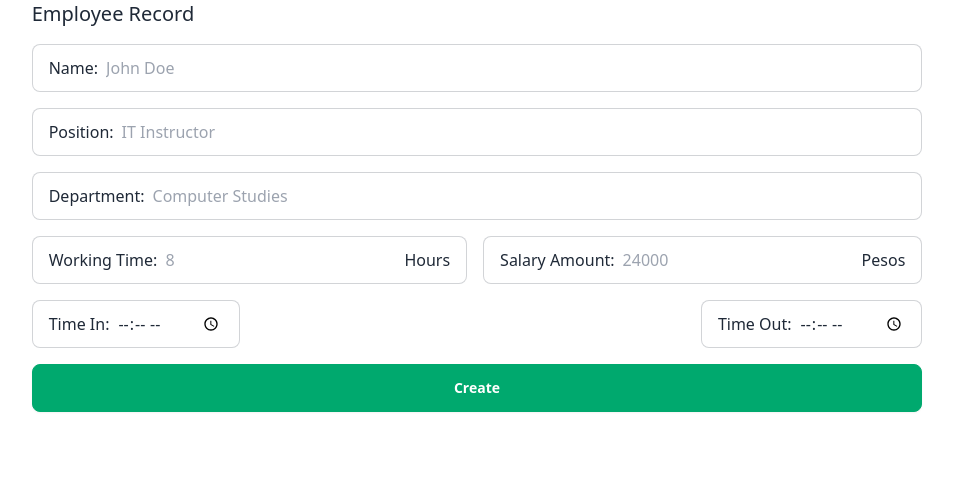
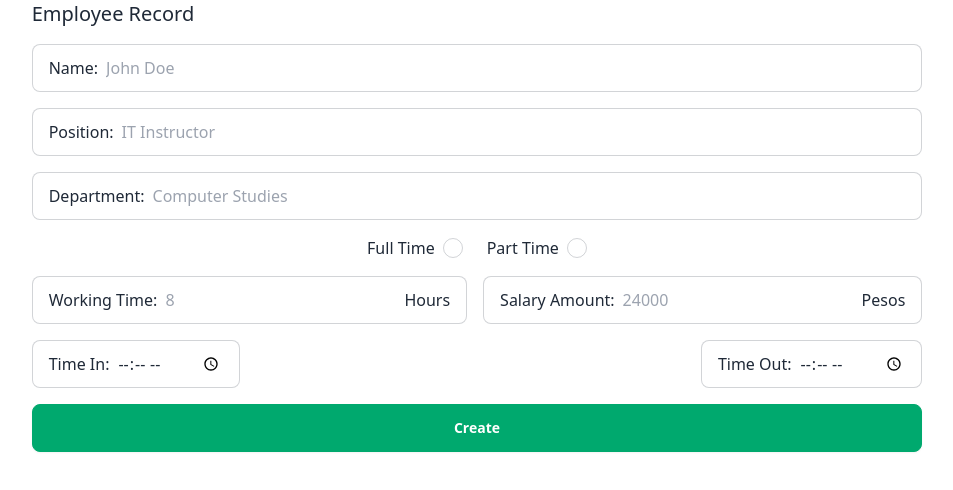
Before and after one commit to JeremyPoliquit/Payroll-System, a React (Vite) app in the folder frontend/: page /employee/create-user in a window 1280 px wide. Shown: the top 490 px of the page, without its empty margins (163-1116 px from the left). Built offline with nearby package versions, Linux system fonts and the light colour scheme.

Commit message:
adding job type full time and part time

```diff
--- a/frontend/src/pages/Clients/CreateEmployee.jsx
+++ b/frontend/src/pages/Clients/CreateEmployee.jsx
@@ -13,12 +13,16 @@ function CreateEmployee() {
     timeOut: "",
   });
 
+  const [selectedOption, setSelectedOption] = useState("")
+
   const handleChange = (e) => {
     const { name, value } = e.target;
     setAccount((prev) => ({
       ...prev,
       [name]: value,
     }));
+
+    setSelectedOption(e.target.value)
   };
 
   const handleSubmit = async (e) => {
@@ -29,6 +33,7 @@ function CreateEmployee() {
       position: account.position,
       department: account.department,
       fullTimeSalary: {
+        jobType: account.jobType,
         hoursWorked: account.hoursWorked,
         salaryAmount: account.salaryAmount,
         timeIn: account.timeIn,
@@ -46,6 +51,7 @@ function CreateEmployee() {
         name: "",
         position: "",
         department: "",
+        jobType: "",
         hoursWorked: "",
         salaryAmount: "",
         timeIn: "",
@@ -96,6 +102,32 @@ function CreateEmployee() {
             onChange={handleChange}
             placeholder="Computer Studies"
           />
+        </label>
+        <label className="flex justify-center gap-2">
+          <form className="flex justify-between gap-6">
+            <div className="flex items-center gap-2">
+              <span>Full Time</span>
+              <input
+                type="radio"
+                className="radio radio-sm"
+                name="jobType"
+                value="Full Time"
+                onChange={handleChange}
+                checked={selectedOption === "Full Time"}
+              />
+            </div>
+            <div className="flex items-center gap-2">
+              <span>Part Time</span>
+              <input
+                type="radio"
+                className="radio radio-sm"
+                name="jobType"
+                value="Part Time"
+                onChange={handleChange}
+                checked={selectedOption === "Part Time"}
+              />
+            </div>
+          </form>
         </label>
 
         {/* Fulltime Base */}
```
